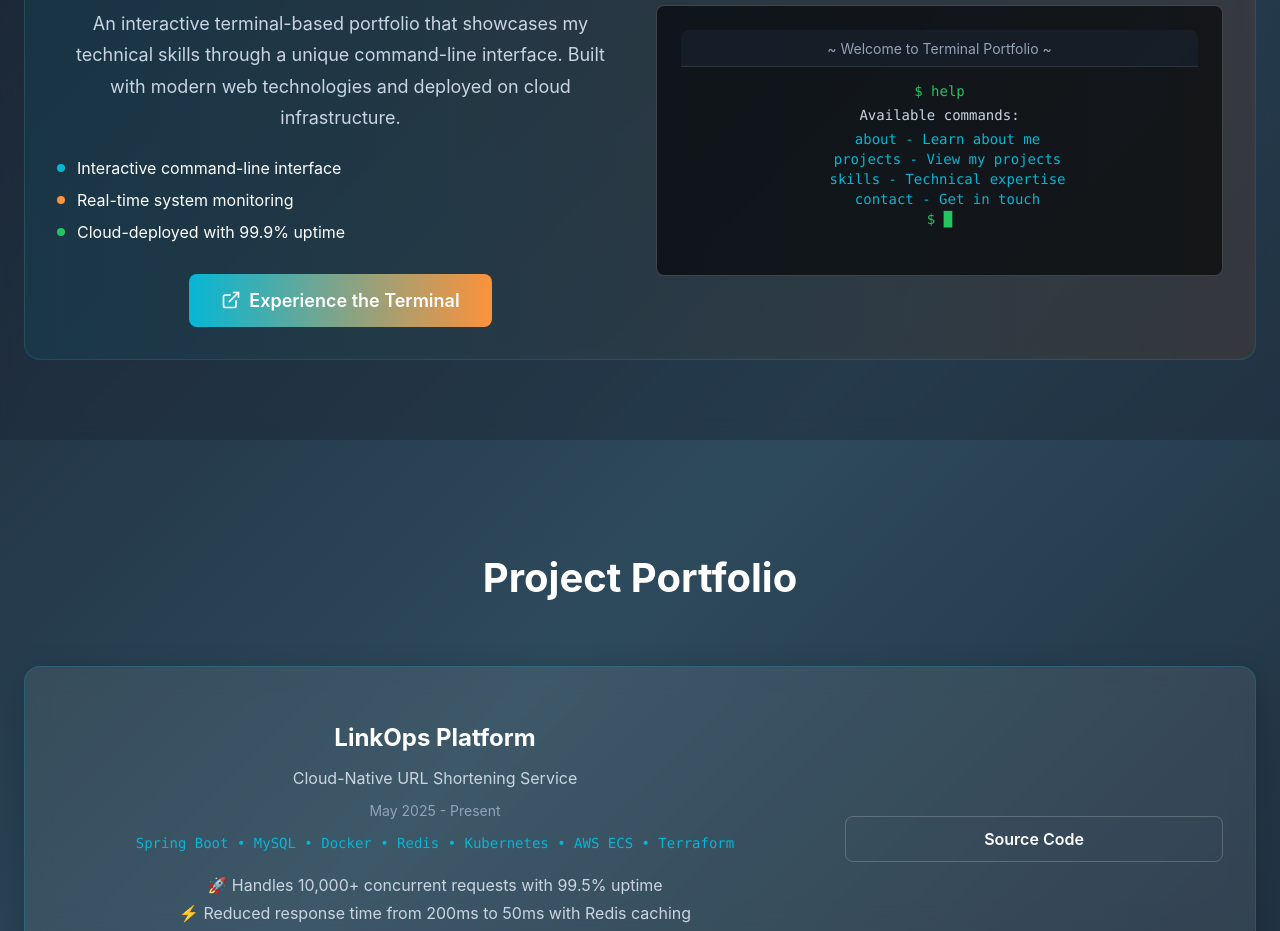
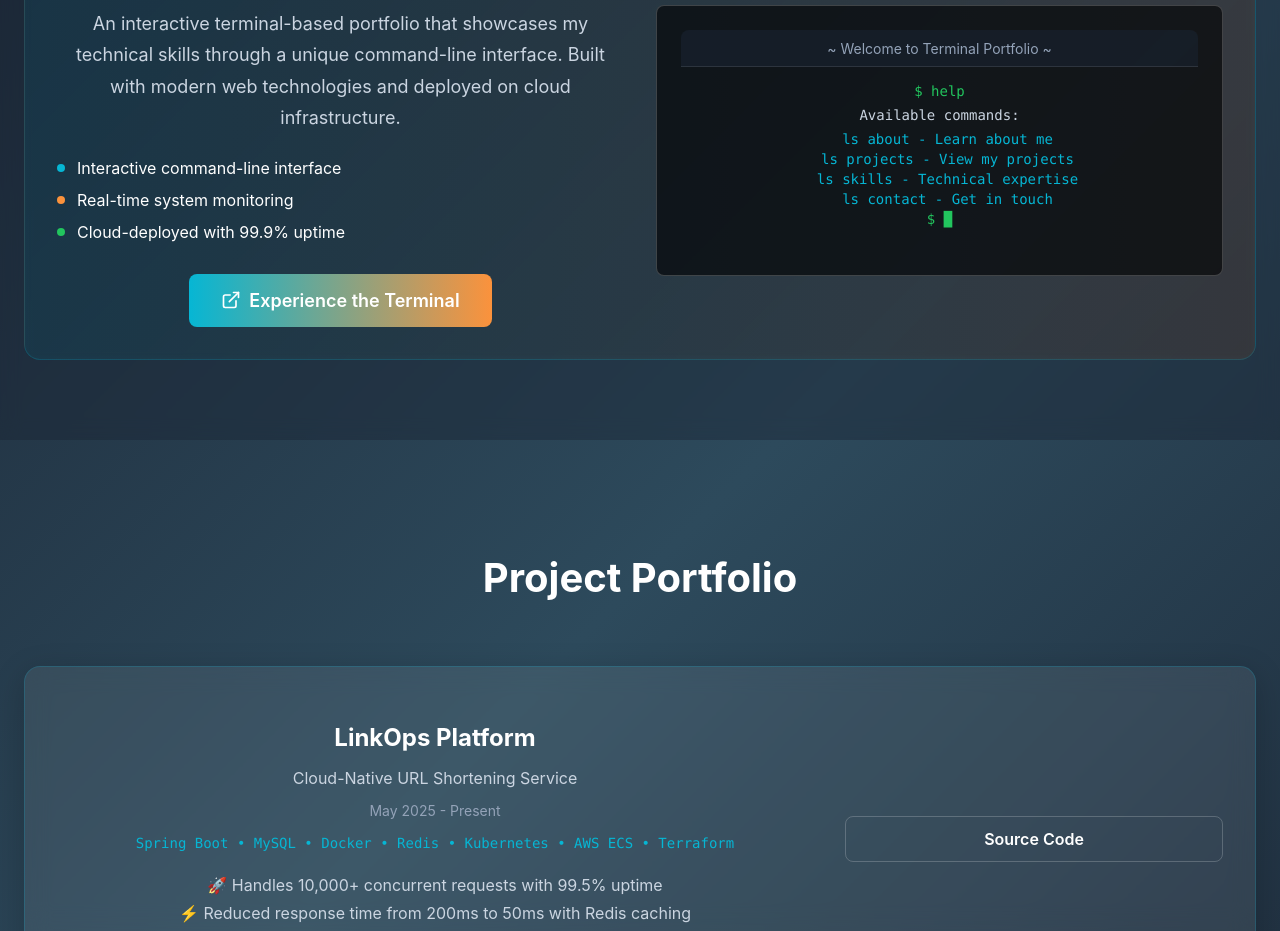
Before and after one commit to Sai9700128/Static_Portfolio, a React (Create React App) app: page / in a window 1280 px wide. Shown: the part 2000-2931 px from the top of the page. Built offline with nearby package versions, Linux system fonts and the light colour scheme.

Commit message:
Updated the code for deployment

```diff
--- a/public/index.html
+++ b/public/index.html
@@ -5,39 +5,16 @@
     <link rel="icon" href="%PUBLIC_URL%/favicon.ico" />
     <meta name="viewport" content="width=device-width, initial-scale=1" />
     <meta name="theme-color" content="#000000" />
-    <meta
-      name="description"
-      content="Web site created using create-react-app"
-    />
-    <link rel="apple-touch-icon" href="%PUBLIC_URL%/logo192.png" />
-    <!--
-      manifest.json provides metadata used when your web app is installed on a
-      user's mobile device or desktop. See https://developers.google.com/web/fundamentals/web-app-manifest/
-    -->
-    <link rel="manifest" href="%PUBLIC_URL%/manifest.json" />
-    <!--
-      Notice the use of %PUBLIC_URL% in the tags above.
-      It will be replaced with the URL of the `public` folder during the build.
-      Only files inside the `public` folder can be referenced from the HTML.
+    <meta name="description" content="Sai Kalyan Burra - Cloud Engineer & DevOps Specialist Portfolio" />
+    <title>Sai Kalyan Burra | Cloud Engineer</title>
 
-      Unlike "/favicon.ico" or "favicon.ico", "%PUBLIC_URL%/favicon.ico" will
-      work correctly both with client-side routing and a non-root public URL.
-      Learn how to configure a non-root public URL by running `npm run build`.
-    -->
-    <title>React App</title>
+    <!-- Optional: Google Fonts for better typography -->
+    <link rel="preconnect" href="https://fonts.googleapis.com">
+    <link rel="preconnect" href="https://fonts.gstatic.com" crossorigin>
+    <link href="https://fonts.googleapis.com/css2?family=Inter:wght@300;400;500;600;700&display=swap" rel="stylesheet">
   </head>
   <body>
     <noscript>You need to enable JavaScript to run this app.</noscript>
     <div id="root"></div>
-    <!--
-      This HTML file is a template.
-      If you open it directly in the browser, you will see an empty page.
-
-      You can add webfonts, meta tags, or analytics to this file.
-      The build step will place the bundled scripts into the <body> tag.
-
-      To begin the development, run `npm start` or `yarn start`.
-      To create a production bundle, use `npm run build` or `yarn build`.
-    -->
   </body>
 </html>
--- a/src/components/Portfolio.js
+++ b/src/components/Portfolio.js
@@ -434,7 +434,7 @@ const Portfolio = () => {
                                     </div>
                                 </div>
 
-                                <a href="http://saikalyanbportfolio.vercel.app" target="_blank" style={styles.projectButton}>
+                                <a href="https://saikalyanbterminalportfolio.vercel.app" target="_blank" style={styles.projectButton}>
                                     <ExternalLink size={20} />
                                     Experience the Terminal
                                 </a>
@@ -447,10 +447,10 @@ const Portfolio = () => {
                                 <div style={styles.terminalDemoBody}>
                                     <div style={styles.helpCommand}>$ help</div>
                                     <div style={styles.helpText}>Available commands:</div>
-                                    <div style={styles.helpItem}>about    - Learn about me</div>
-                                    <div style={styles.helpItem}>projects - View my projects</div>
-                                    <div style={styles.helpItem}>skills   - Technical expertise</div>
-                                    <div style={styles.helpItem}>contact  - Get in touch</div>
+                                    <div style={styles.helpItem}>ls about    - Learn about me</div>
+                                    <div style={styles.helpItem}>ls projects - View my projects</div>
+                                    <div style={styles.helpItem}>ls skills   - Technical expertise</div>
+                                    <div style={styles.helpItem}>ls contact  - Get in touch</div>
                                     <div style={styles.helpCommand}>$ █</div>
                                 </div>
                             </div>
```
Also changed, not shown: package.json (line endings or trailing spaces), 15 other files (tests, documents, lock files or other folders).
